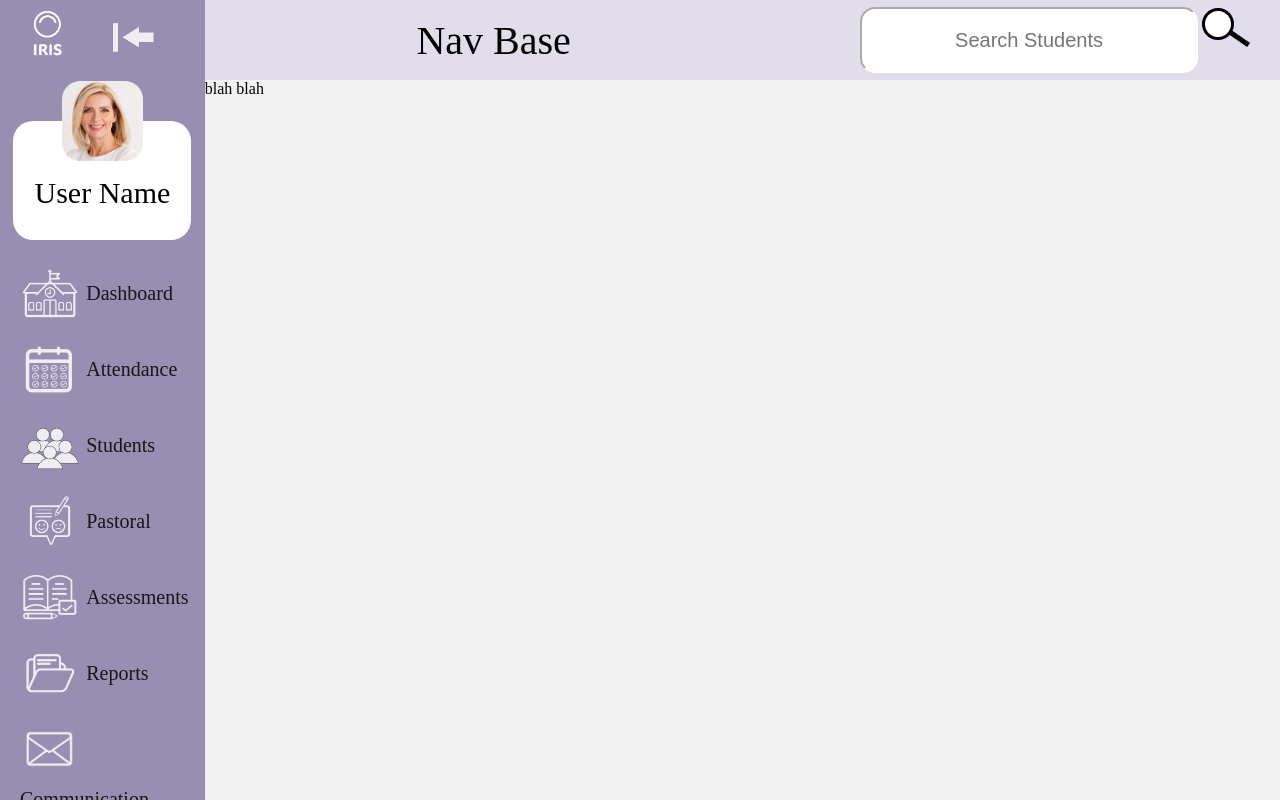
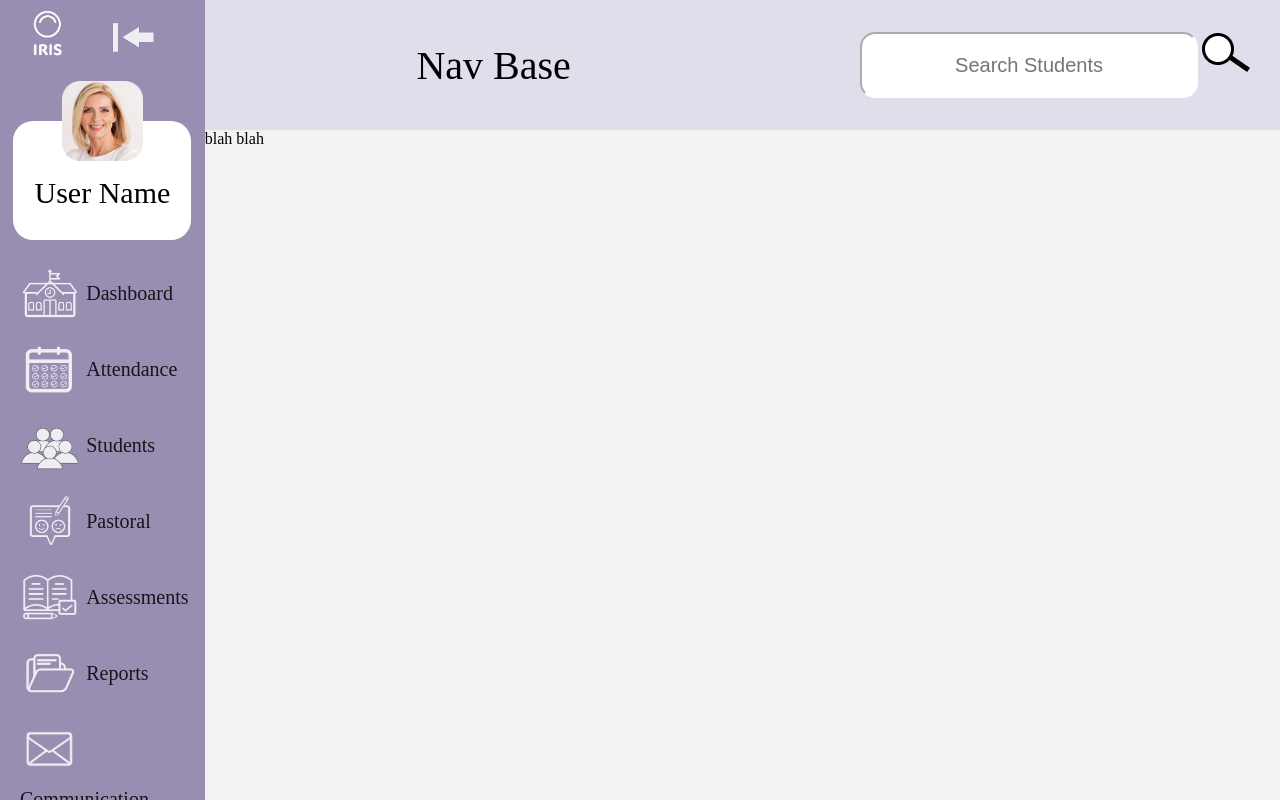
Before and after one commit to supertop24/IRIS, a Flask app: page /navBase in a window 1280 px wide. Run offline with Flask 3, Linux system fonts and the light colour scheme.

Commit message:
style change

```diff
--- a/iris/website/static/css/navBase.css
+++ b/iris/website/static/css/navBase.css
@@ -171,7 +171,7 @@ html, body {
 .topNav {
     background-color: #E2DDEB;
     width: 100%;
-    height: 10%;
+    height: 130px;
     display: flex;
     justify-content: space-between;
     align-items: center;
```
